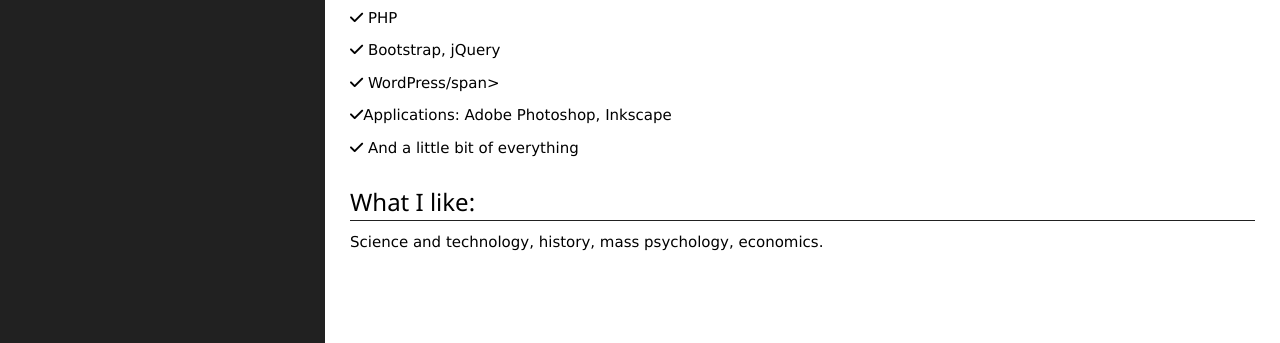
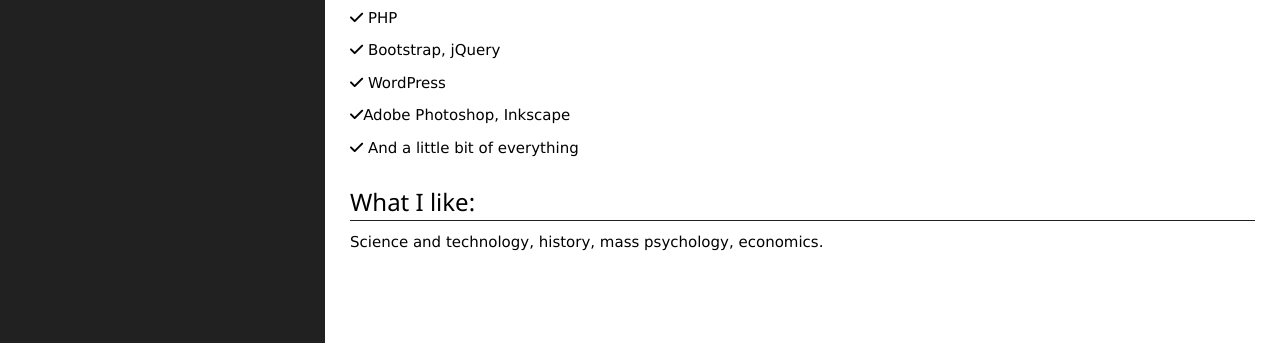
Before and after one commit to prakashom2new/prakashom2new.github.io, a website: page about.html in a window 1280 px wide. Shown: the part 457-800 px from the top of the page. Drawn offline with Linux system fonts and the light colour scheme.

Commit message:
What I know Updated

```diff
--- a/about.html
+++ b/about.html
@@ -121,10 +121,10 @@
                                 <span class="sub-group__content-list-name"><i class="fa fa-check" aria-hidden="true"></i> Bootstrap, jQuery</span>
                             </li>
                             <li class="sub-group__content-list">
-                                <span class="sub-group__content-list-name"><i class="fa fa-check" aria-hidden="true"></i> WordPress/span>
+                                <span class="sub-group__content-list-name"><i class="fa fa-check" aria-hidden="true"></i> WordPress</span>
                             </li>
                             <li class="sub-group__content-list">
-                                <span class="sub-group__content-list-name"><i class="fa fa-check" aria-hidden="true"></i>Applications: Adobe Photoshop, Inkscape</span>
+                                <span class="sub-group__content-list-name"><i class="fa fa-check" aria-hidden="true"></i>Adobe Photoshop, Inkscape</span>
                             </li>
                             <li class="sub-group__content-list">
                                 <span class="sub-group__content-list-name"><i class="fa fa-check" aria-hidden="true"></i> And a little bit of everything</span>
```
